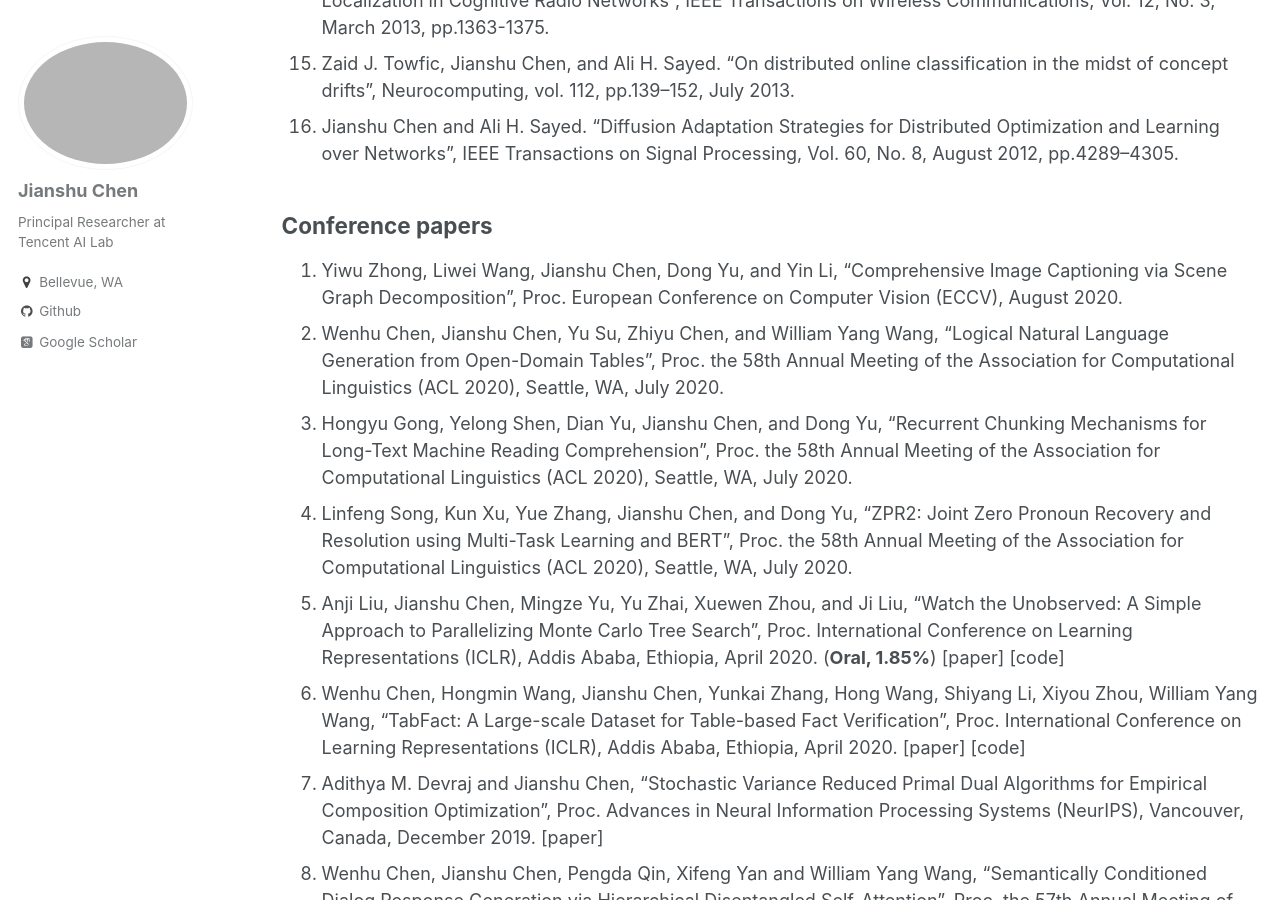
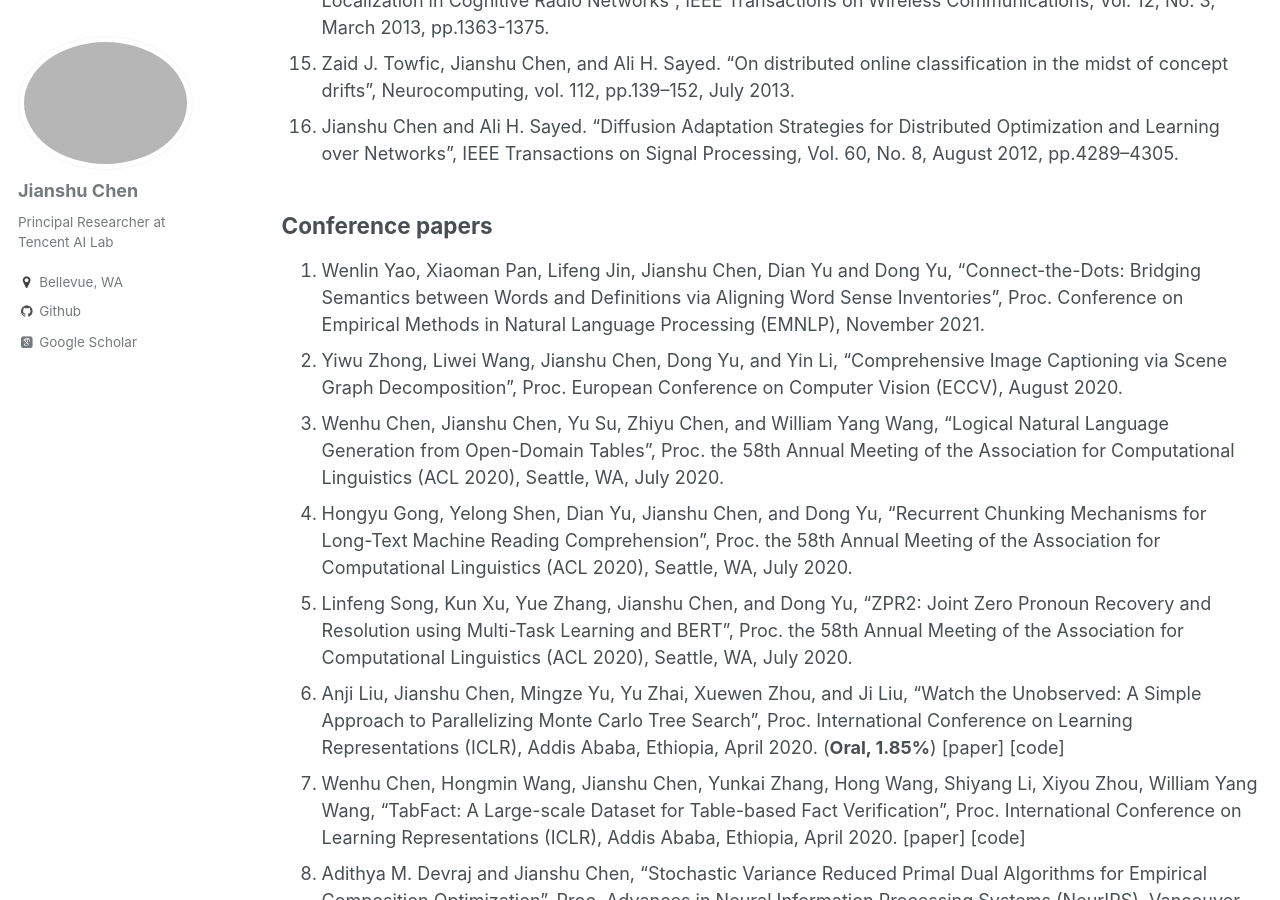
Before and after one commit to chenjianshu/chenjianshu.github.io, a Jekyll site: the page built from _pages/publications.md, in a window 1280 px wide and 900 px high, scrolled down 1257 px. Built offline with Jekyll 4.4.1, drawn with Linux system fonts in a browser that asks for light colours; some web fonts are replaced.

Commit message:
update publication

```diff
--- a/_pages/publications.md
+++ b/_pages/publications.md
@@ -24,6 +24,7 @@ author_profile: true
 1. Jianshu Chen and Ali H. Sayed. “Diffusion Adaptation Strategies for Distributed Optimization and Learning over Networks”, IEEE Transactions on Signal Processing, Vol. 60, No. 8, August 2012, pp.4289–4305.
 
 ## Conference papers ##
+1. Wenlin Yao, Xiaoman Pan, Lifeng Jin, Jianshu Chen, Dian Yu and Dong Yu, “Connect-the-Dots: Bridging Semantics between Words and Definitions via Aligning Word Sense Inventories”, Proc. Conference on Empirical Methods in Natural Language Processing (EMNLP), November 2021.
 1. Yiwu Zhong, Liwei Wang, Jianshu Chen, Dong Yu, and Yin Li, “Comprehensive Image Captioning via Scene Graph Decomposition”, Proc. European Conference on Computer Vision (ECCV), August 2020.
 1. Wenhu Chen, Jianshu Chen, Yu Su, Zhiyu Chen, and William Yang Wang, “Logical Natural Language Generation from Open-Domain Tables”, Proc. the 58th Annual Meeting of the Association for Computational Linguistics (ACL 2020), Seattle, WA, July 2020.
 1. Hongyu Gong, Yelong Shen, Dian Yu, Jianshu Chen, and Dong Yu, “Recurrent Chunking Mechanisms for Long-Text Machine Reading Comprehension”, Proc. the 58th Annual Meeting of the Association for Computational Linguistics (ACL 2020), Seattle, WA, July 2020.
```
